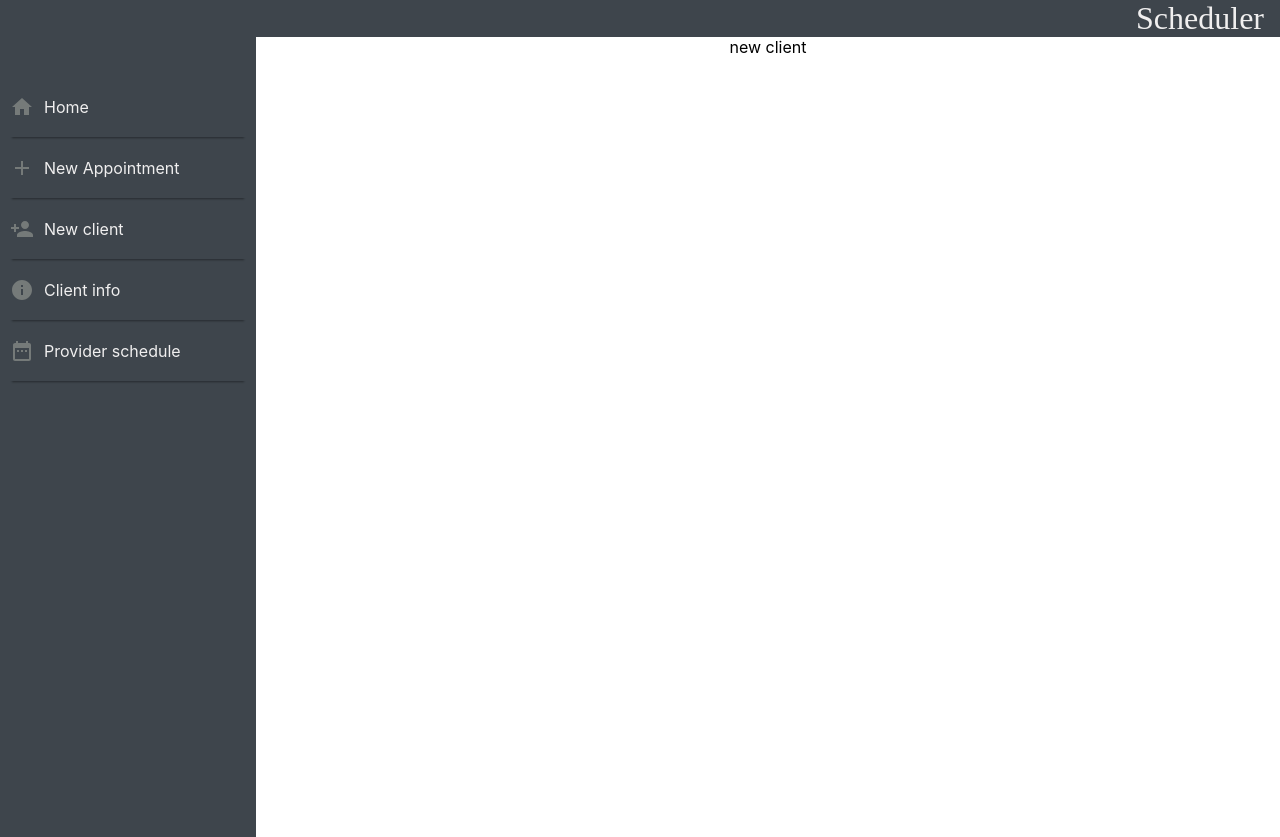
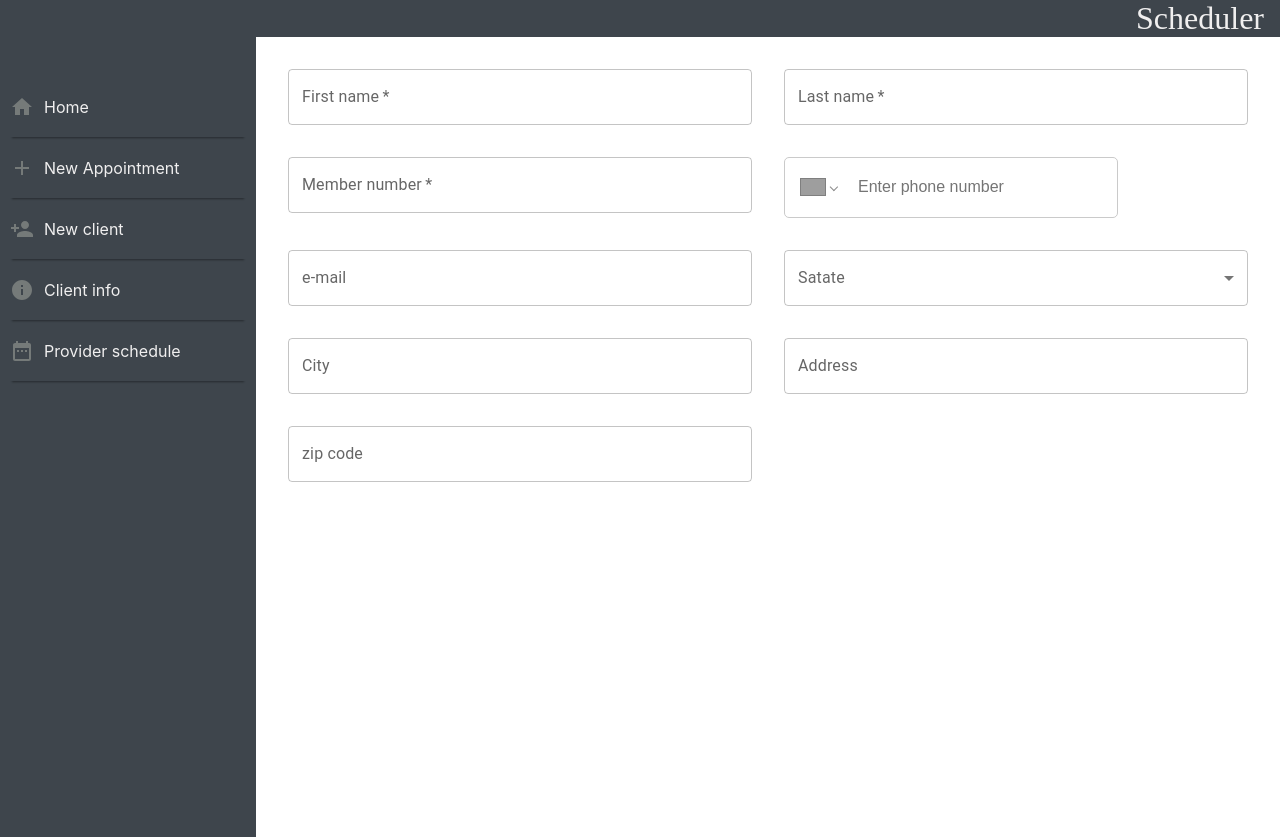
Before and after one commit to dajalac/Scheduler, a React (Create React App) app in the folder src/main/frontend/: page /newClient in a window 1280 px wide. Built offline with nearby package versions, Linux system fonts and the light colour scheme; grey boxes are pictures that could not be loaded; a web font is replaced by a local one.

Commit message:
new client form

```diff
--- a/src/main/frontend/package.json
+++ b/src/main/frontend/package.json
@@ -15,6 +15,7 @@
     "date-fns": "^2.24.0",
     "react": "^17.0.2",
     "react-dom": "^17.0.2",
+    "react-phone-number-input": "^3.1.29",
     "react-responsive": "^9.0.0-beta.4",
     "react-router-dom": "^5.3.0",
     "react-scripts": "4.0.3",
--- /dev/null
+++ b/src/main/frontend/src/components/client/NewClientForm.css
@@ -0,0 +1,43 @@
+.NewClientForm{
+    display: grid;
+    grid-template-columns: 1fr 1fr;
+    gap:2rem;
+    padding: 2rem;
+}
+.NewClientForm-phone{
+    display: flex;
+    background: #FFFFFF;
+    border: 1px solid #CACACA;
+    border-radius: 5px;
+    width: 300px;
+    outline: none;
+    padding: 0 1rem;
+    height: 58.5px ;
+
+}
+
+.NewClientForm-phone:hover {
+      border-color: #000;
+ }
+
+.NewClientForm-phone:focus-within {
+      border-color: #1976d2;
+      box-shadow: 0 0 0 1px #1976d2;
+}
+
+.NewClientForm-phone input{
+    border: none;
+    font-size: 16px;
+    outline: none;
+    padding: 1rem;
+}
+
+.NewClientForm-phone placeholder{
+    color: crimson;
+}
+
+@media (max-width: 750px) {
+    .NewClientForm{
+        grid-template-columns: 1fr;
+    }
+}
--- /dev/null
+++ b/src/main/frontend/src/components/client/NewClientForm.js
@@ -0,0 +1,155 @@
+import React, { useState } from 'react';
+import TextField from '@mui/material/TextField';
+import AdapterDateFns from '@mui/lab/AdapterDateFns';
+import LocalizationProvider from '@mui/lab/LocalizationProvider';
+import Button from '@mui/material/Button';
+import DatePicker from '@mui/lab/DatePicker';
+import PhoneInput from 'react-phone-number-input';
+import 'react-phone-number-input/style.css';
+import InputLabel from '@mui/material/InputLabel';
+import MenuItem from '@mui/material/MenuItem';
+import FormControl from '@mui/material/FormControl';
+import Select from '@mui/material/Select';
+import './NewClientForm.css';
+
+
+
+
+export default function NewClientForm() {
+    const [birthday, setBirthday] = useState(null);
+    const [phone, setPhone] = useState();
+    const [usaStates, setUsaState] = useState('');
+
+    const handleBday = ((event) => {
+        const date = new Date(event);
+        const dateFormated = date.getFullYear() + '/' + (date.getMonth() + 1) + '/' + date.getDate(); // to format the date to go the db
+        setBirthday(dateFormated)
+    })
+
+
+
+    const handleStates = (event) => {
+        setUsaState(event.target.value);
+    };
+
+    return (
+        <div className="NewClientForm">
+            <TextField className="NewClientForm-TextField"
+                id="outlined-basic"
+                label="First name"
+                variant="outlined"
+                required />
+            <TextField className="NewClientForm-TextField"
+                id="outlined-basic"
+                label="Last name"
+                variant="outlined"
+                required />
+
+            <TextField className="NewClientForm-TextField"
+                id="outlined-basic"
+                label="Member number"
+                variant="outlined"
+                required />
+
+            <LocalizationProvider dateAdapter={AdapterDateFns}>
+                <DatePicker
+                    label="birthday"
+                    value={birthday}
+                    onChange={handleBday}
+                    renderInput={(params) => <TextField {...params} sx={{ width: 250 }} required />}
+                />
+            </LocalizationProvider>
+
+            <div className="NewClientForm-phone" data-placeholder="in case this div is empty" >
+                <PhoneInput
+                    placeholder="Enter phone number"
+                    defaultCountry='US'
+                    value={phone}
+                    onChange={setPhone} />
+            </div>
+            <TextField className="NewClientForm-TextField"
+                id="outlined-basic"
+                label="e-mail"
+                variant="outlined"
+            />
+            <FormControl fullWidth>
+                <InputLabel id="demo-simple-select-label">Satate</InputLabel>
+                <Select
+                    labelId="demo-simple-select-label"
+                    id="demo-simple-select"
+                    value={usaStates}
+                    label="State"
+                    onChange={handleStates}
+                >
+                    <MenuItem value={'AL'}>Alabama</MenuItem>
+                    <MenuItem value={'AK'}>Alaska</MenuItem>
+                    <MenuItem value={'AZ'}>Arizona</MenuItem>
+                    <MenuItem value={'AR'}>Arkansas</MenuItem>
+                    <MenuItem value={'CA'}>California</MenuItem>
+                    <MenuItem value={'CO'}>Colorado</MenuItem>
+                    <MenuItem value={'CT'}>Connecticut</MenuItem>
+                    <MenuItem value={'DE'}>Delaware</MenuItem>
+                    <MenuItem value={'DC'}>District Of Columbia</MenuItem>
+                    <MenuItem value={'FL'}>Florida</MenuItem>
+                    <MenuItem value={'GA'}>Georgia</MenuItem>
+                    <MenuItem value={'HI'}>Hawaii</MenuItem>
+                    <MenuItem value={'ID'}>Idaho</MenuItem>
+                    <MenuItem value={'IL'}>Illinois</MenuItem>
+                    <MenuItem value={'IN'}>Indiana</MenuItem>
+                    <MenuItem value={'IA'}>Iowa</MenuItem>
+                    <MenuItem value={'KS'}>Kansas</MenuItem>
+                    <MenuItem value={'KY'}>Kentucky</MenuItem>
+                    <MenuItem value={'LA'}>Louisiana</MenuItem>
+                    <MenuItem value={'ME'}>Maine</MenuItem>
+                    <MenuItem value={'MD'}>Maryland</MenuItem>
+                    <MenuItem value={'MA'}>Massachusetts</MenuItem>
+                    <MenuItem value={'MI'}>Michigan</MenuItem>
+                    <MenuItem value={'MN'}>Minnesota</MenuItem>
+                    <MenuItem value={'MS'}>Mississippi</MenuItem>
+                    <MenuItem value={'MO'}>Missouri</MenuItem>
+                    <MenuItem value={'MT'}>Montana</MenuItem>
+                    <MenuItem value={'NE'}>Nebraska</MenuItem>
+                    <MenuItem value={'NV'}>Nevada</MenuItem>
+                    <MenuItem value={'NH'}>New Hampshire</MenuItem>
+                    <MenuItem value={'NJ'}>New Jersey</MenuItem>
+                    <MenuItem value={'NM'}>New Mexico</MenuItem>
+                    <MenuItem value={'NY'}>New York</MenuItem>
+                    <MenuItem value={'NC'}>North Carolina</MenuItem>
+                    <MenuItem value={'ND'}>North Dakota</MenuItem>
+                    <MenuItem value={'OH'}>Ohio</MenuItem>
+                    <MenuItem value={'OK'}>Oklahoma</MenuItem>
+                    <MenuItem value={'OR'}>Oregon</MenuItem>
+                    <MenuItem value={'PA'}>Pennsylvania</MenuItem>
+                    <MenuItem value={'RI'}>Rhode Island</MenuItem>
+                    <MenuItem value={'SC'}>South Carolina</MenuItem>
+                    <MenuItem value={'SD'}>South Dakota</MenuItem>
+                    <MenuItem value={'TN'}>Tennessee</MenuItem>
+                    <MenuItem value={'TX'}>Texas</MenuItem>
+                    <MenuItem value={'UT'}>Utah</MenuItem>
+                    <MenuItem value={'VT'}>Vermont</MenuItem>
+                    <MenuItem value={'VA'}>Virginia</MenuItem>
+                    <MenuItem value={'WA'}>Washington</MenuItem>
+                    <MenuItem value={'WV'}>West Virginia</MenuItem>
+                    <MenuItem value={'WI'}>Wisconsin</MenuItem>
+                    <MenuItem value={'WY'}>Wyoming</MenuItem>
+                </Select>
+            </FormControl>
+            <TextField className="NewClientForm-TextField"
+                id="outlined-basic"
+                label="City"
+                variant="outlined"
+                />
+            <TextField className="NewClientForm-TextField"
+                id="outlined-basic"
+                label="Address"
+                variant="outlined"
+                 />
+            <TextField className="NewClientForm-TextField"
+                id="outlined-basic"
+                label="zip code"
+                variant="outlined"
+                />
+
+        </div>
+    )
+}
--- a/src/main/frontend/src/components/client/SearchPatient.js
+++ b/src/main/frontend/src/components/client/SearchClient.js
@@ -5,16 +5,16 @@ import LocalizationProvider from '@mui/lab/LocalizationProvider';
 import Button from '@mui/material/Button';
 import DatePicker from '@mui/lab/DatePicker';
 
-import './SearchPatient.css'
+import './SearchClient.css'
 
-export default function SearchPatient() {
+export default function SearchClient() {
     const [value, setValue] = useState(null);
 
     return (
-        <div className="SearchPatient">
+        <div className= "SearchClient">
             <h5>Search Client by: </h5>
-            <div className="SearchPatient-by-name">
-            <TextField className ="SearchPatient-TextField"id="outlined-basic" label="Client First and last name" variant="outlined" />
+            <div className= "SearchClient-by-name">
+            <TextField className = "SearchClient-TextField"id="outlined-basic" label="Client First and last name" variant="outlined" />
 
             <LocalizationProvider dateAdapter={AdapterDateFns}>
                 <DatePicker
@@ -28,10 +28,10 @@ export default function SearchPatient() {
             </LocalizationProvider>
             </div>
             <p> OR </p>
-            <div className="SearchPatient-by-member-number">
-            <TextField className ="SearchPatient-TextField" id="outlined-basic" label="Member number" variant="outlined"/>
+            <div className= "SearchClient-by-member-number">
+            <TextField className = "SearchClient-TextField" id="outlined-basic" label="Member number" variant="outlined"/>
             </div>
-            <div className="SeachPatient-btn">
+            <div className="SearchClient-btn">
             <Button variant="contained" size="small">Search</Button>
             </div>
 
--- a/src/main/frontend/src/components/miscComponents/StaticCalendar.js
+++ b/src/main/frontend/src/components/miscComponents/StaticCalendar.js
@@ -24,6 +24,7 @@ export default function DisplayAvailableAppt() {
                     <StaticDatePicker
                         displayStaticWrapperAs="desktop"
                         value={value}
+                        minDate={new Date()}
                         shouldDisableDate={disableUnavailableDates}
                         onChange={(newValue) => {
                             setValue(newValue);
--- a/src/main/frontend/src/views/NewClientView.js
+++ b/src/main/frontend/src/views/NewClientView.js
@@ -1,9 +1,10 @@
 import React from 'react'
+import NewClientForm from '../components/client/NewClientForm';
 
 export default function NewClient() {
     return (
         <div>
-            new client
+            <NewClientForm/>
         </div>
     )
 }
--- a/src/main/frontend/src/views/SearchClientForApptView.js
+++ b/src/main/frontend/src/views/SearchClientForApptView.js
@@ -1,12 +1,12 @@
 import React from 'react'
 import DisplayClients from '../components/client/DisplayClients';
-import SearchPatient from '../components/client/SearchPatient';
+import SearchClient from '../components/client/SearchClient';
 import './SearchClientForApptView.css'
 
 export default function SearchClientForAppt() {
     return (
         <div className="SearchClientForAppt">
-            <SearchPatient/>
+            <SearchClient/>
             <DisplayClients/>
         </div>
     )
```
Also changed, not shown: src/main/frontend/src/components/client/SearchClient.css (renamed from src/main/frontend/src/components/client/SearchPatient.css, +10 -10 lines), 1 other file (tests, documents, lock files or other folders).
